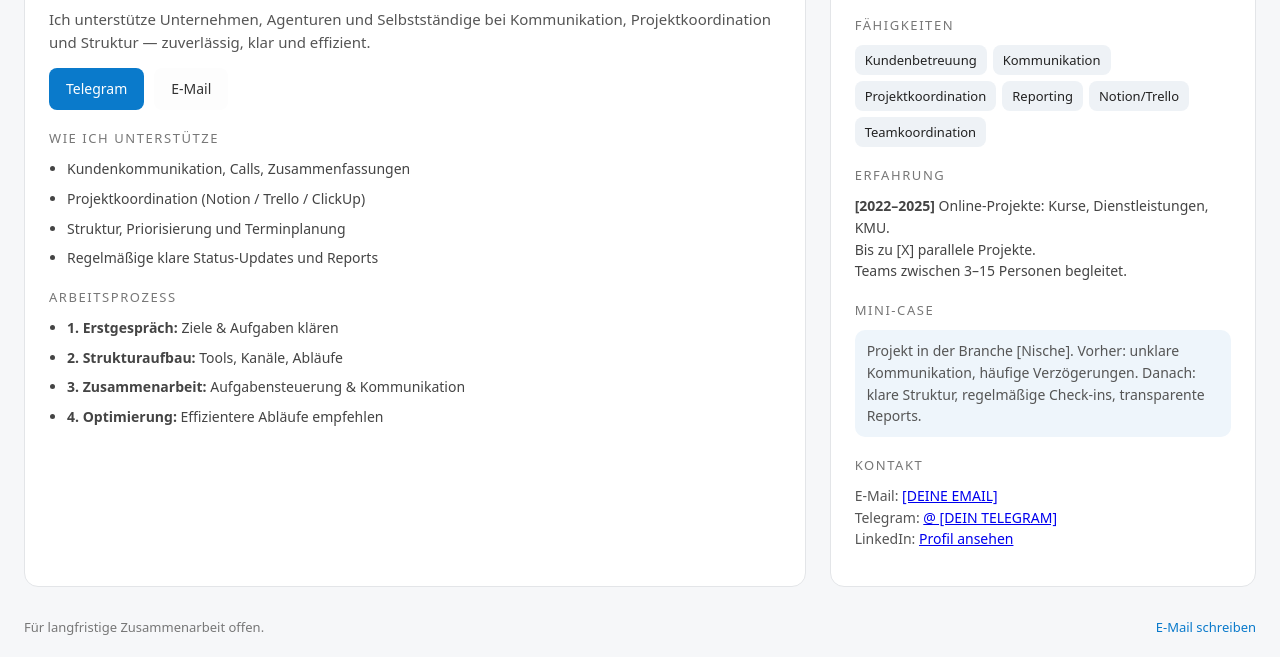
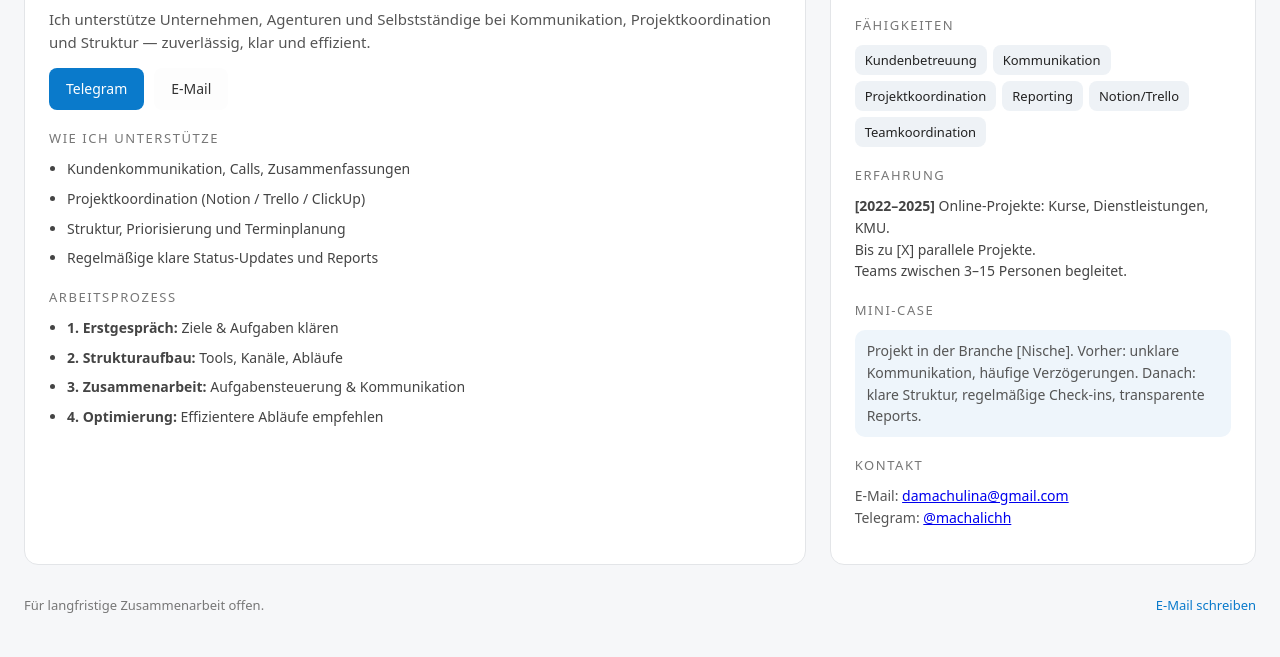
Before and after one commit to Sjarozha/DaryaMachulina, a plain HTML site: page index.html in a window 1280 px wide. Shown: the part 167-824 px from the top of the page. After the commit the page ends 803 px from the top, so only its background shows below. Drawn offline with Linux system fonts and the light colour scheme.

Commit message:
Update index.html

```diff
--- a/index.html
+++ b/index.html
@@ -46,7 +46,7 @@
 
   main {
     display: grid;
-    grid-template-columns: 2.2fr 1.2fr; /* Левый блок шире */
+    grid-template-columns: 2.2fr 1.2fr;
     gap: 24px;
   }
 
@@ -202,8 +202,8 @@
       </p>
 
       <div class="btns">
-        <a class="btn btn-primary" href="https://t.me/[DEIN TELEGRAM]" target="_blank">Telegram</a>
-        <a class="btn btn-light" href="mailto:[DEINE EMAIL]">E-Mail</a>
+        <a class="btn btn-primary" href="https://t.me/machalichh" target="_blank">Telegram</a>
+        <a class="btn btn-light" href="mailto:damachulina@gmail.com">E-Mail</a>
       </div>
 
       <div class="section-title">Wie ich unterstütze</div>
@@ -260,9 +260,8 @@
 
       <div class="section-title">Kontakt</div>
       <p style="font-size:14px; margin-top:0;">
-        E-Mail: <a href="mailto:[DEINE EMAIL]">[DEINE EMAIL]</a><br>
-        Telegram: <a href="https://t.me/[DEIN TELEGRAM]" target="_blank">@ [DEIN TELEGRAM]</a><br>
-        LinkedIn: <a href="[DEIN LINKEDIN]" target="_blank">Profil ansehen</a>
+        E-Mail: <a href="mailto:damachulina@gmail.com">damachulina@gmail.com</a><br>
+        Telegram: <a href="https://t.me/machalichh" target="_blank">@machalichh</a><br>
       </p>
 
     </aside>
```
